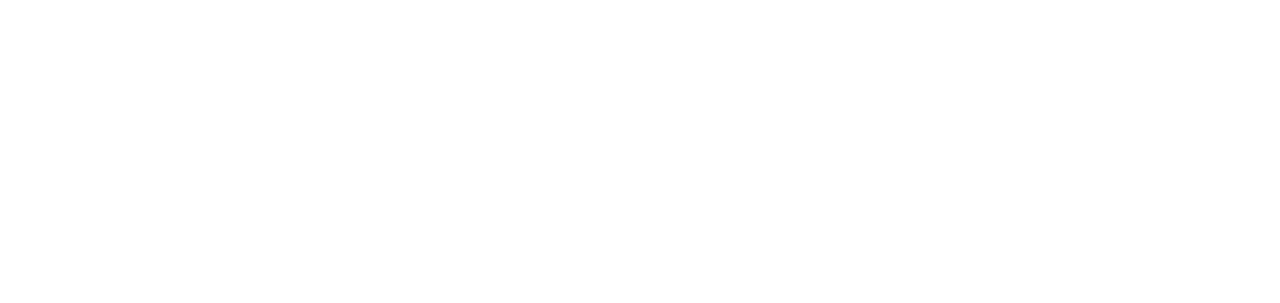
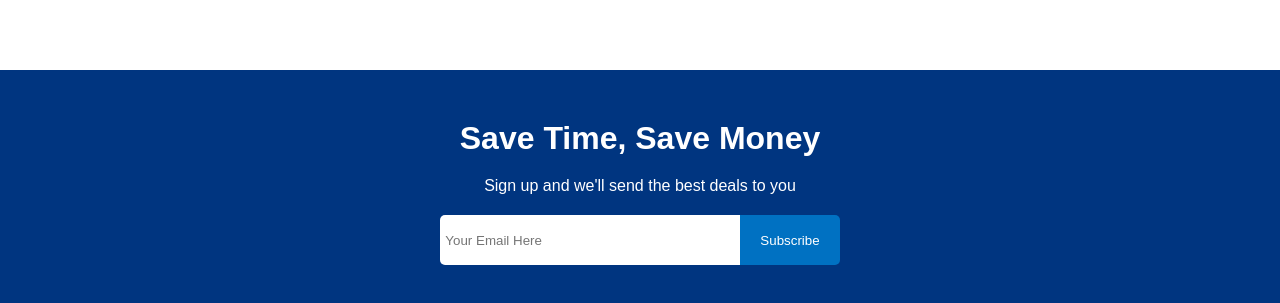
Before and after one commit to jashezan/shez-booking-frontend, a React (Vite) app: page / in a window 1280 px wide. Shown: the part 1342-1645 px from the top of the page. Before the commit the page ends 1332 px from the top, so only its background shows below. Built offline with nearby package versions, Linux system fonts and the light colour scheme.

Commit message:
Added Mail Portion

```diff
--- /dev/null
+++ b/src/components/mailList/MailList.jsx
@@ -0,0 +1,19 @@
+import React from "react";
+import "./mailList.scss";
+
+const MailList = () => {
+  return (
+    <div className="mail">
+      <h1 className="mailTitle">Save Time, Save Money</h1>
+      <span className="mailDesc">
+        Sign up and we'll send the best deals to you
+      </span>
+      <form className="mailInput">
+        <input type="email" name="mern-booking-email" id="" placeholder="Your Email Here" required/>
+        <button type="submit" >Subscribe</button>
+      </form>
+    </div>
+  );
+};
+
+export default MailList;
--- /dev/null
+++ b/src/components/mailList/mailList.scss
@@ -0,0 +1,35 @@
+@import "../../styles/variables";
+
+.mail{
+  width: 100%;
+  margin-top: 50px;
+  // max-width: $desktop-screen;
+  background-color: $primary-color;
+  color: #fff;
+  display: flex;
+  flex-direction: column;
+  align-items: center;
+  gap: 20px;
+  padding: 50px;
+  .mailInput{
+    input{
+      width: 300px;
+      height: 50px;
+      padding: 5px;
+      border: none;
+      border-top-left-radius: 5px;
+      border-bottom-left-radius: 5px;
+    }
+    button{
+      height: 50px;
+      background-color: $btn-bg;
+      font-weight: 500;
+      padding: 0px 20px;
+      color: #fff;
+      border: none;
+      border-top-right-radius: 5px;
+      border-bottom-right-radius: 5px;
+      cursor: pointer;
+    }
+  }
+}
--- a/src/pages/home/Home.jsx
+++ b/src/pages/home/Home.jsx
@@ -6,6 +6,7 @@
 import Featured from '../../components/featured/Featured'
 import PropertyList from '../../components/propertyList/PropertyList'
 import FeaturedProperties from '../../components/featuredProperties/FeaturedProperties'
+import MailList from '../../components/mailList/MailList'
 
 const Home = () => {
   return (
@@ -18,6 +19,7 @@
       <PropertyList/>
       <h1 className="homeTitle">Homes guests love</h1>
       <FeaturedProperties/>
+      <MailList/>
     </div>
     </header>
   )
```
